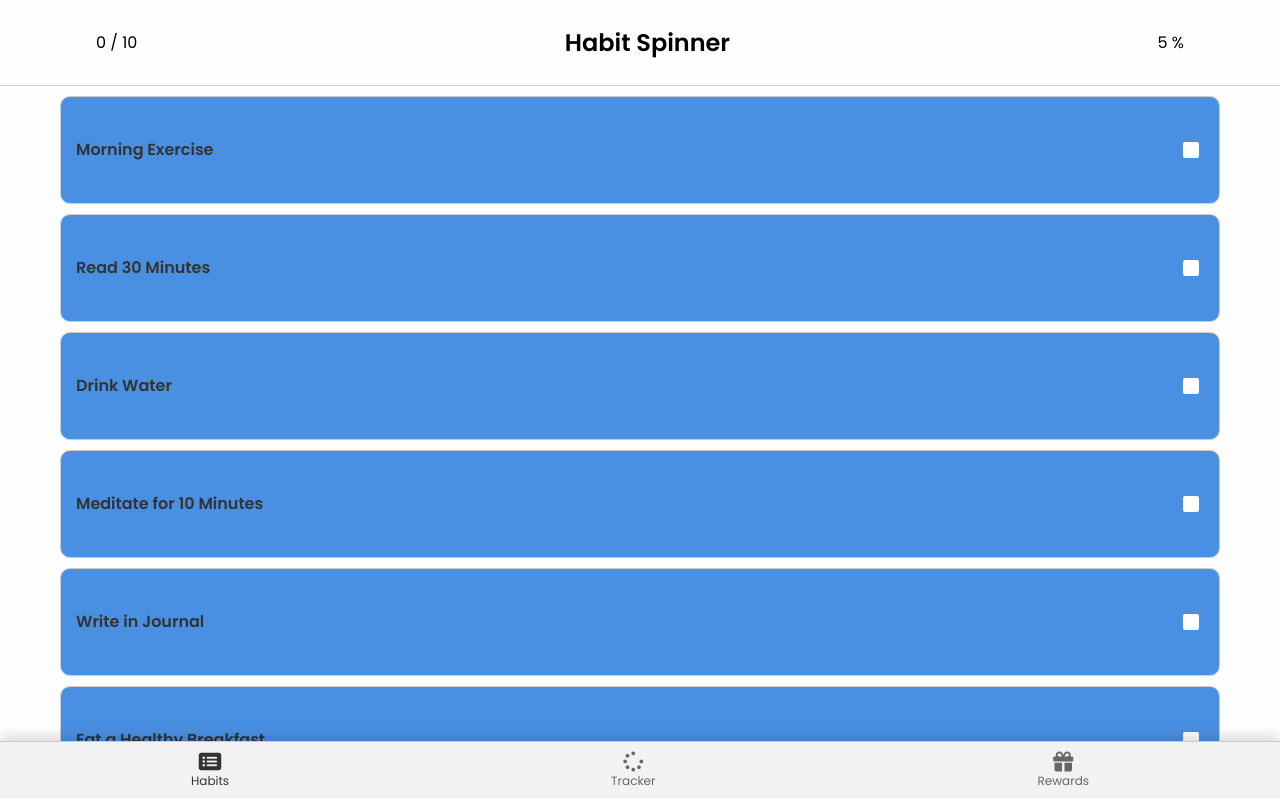
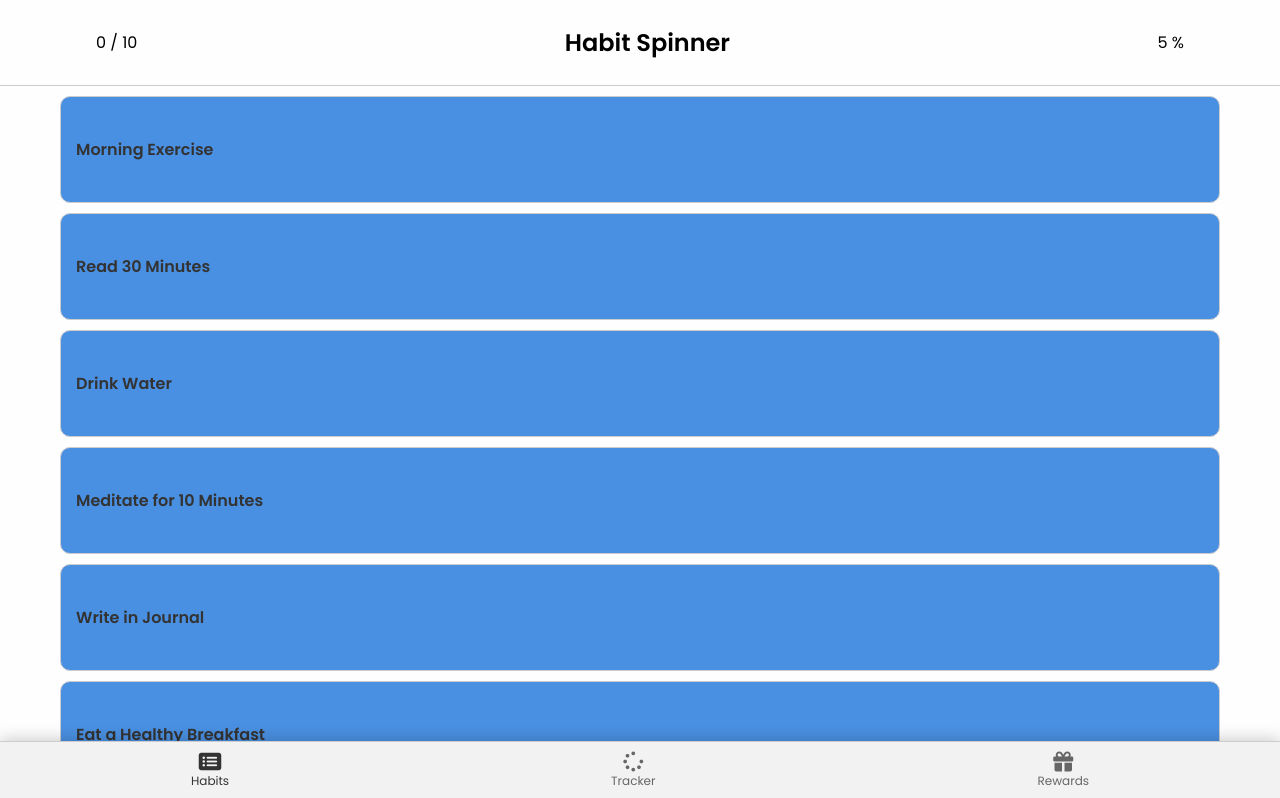
Before and after one commit to joseph-johnson27001/habit-spinner, a Vue app: page /habits in a window 1280 px wide. Shown: the top 798 px of the page. Built offline with nearby package versions, Linux system fonts and the light colour scheme.

Commit message:
Updated checkbox

```diff
--- a/src/components/HabitCard.vue
+++ b/src/components/HabitCard.vue
@@ -4,12 +4,7 @@
     @click="toggleCompletion"
   >
     <span>{{ habitName }}</span>
-    <input
-      type="checkbox"
-      v-model="isCompleted"
-      @change="toggleCompletion"
-      class="custom-checkbox"
-    />
+    <span v-if="isCompleted" class="checkmark">✓</span>
   </label>
 </template>
 
@@ -76,32 +71,9 @@ export default {
   z-index: 1;
 }
 
-input[type="checkbox"] {
-  margin-left: 10px;
-  cursor: pointer;
-  position: relative;
-  z-index: 1;
-  appearance: none;
-  width: 20px;
-  height: 20px;
-  border: 2px solid #4a90e2;
-  border-radius: 4px;
-  background-color: white;
-  transition: background-color 0.1s 0.2s ease, border-color 0.1s 0.2s ease;
-}
-
-input[type="checkbox"]:checked {
-  background-color: #4caf50;
-  border-color: #4caf50;
-}
-
-input[type="checkbox"]:checked::after {
-  content: "✓";
+.checkmark {
   color: white;
-  position: absolute;
-  top: 0;
-  left: 2px;
-  font-size: 16px;
+  font-size: 15px;
 }
 
 .habit-card.completed::before {
```
